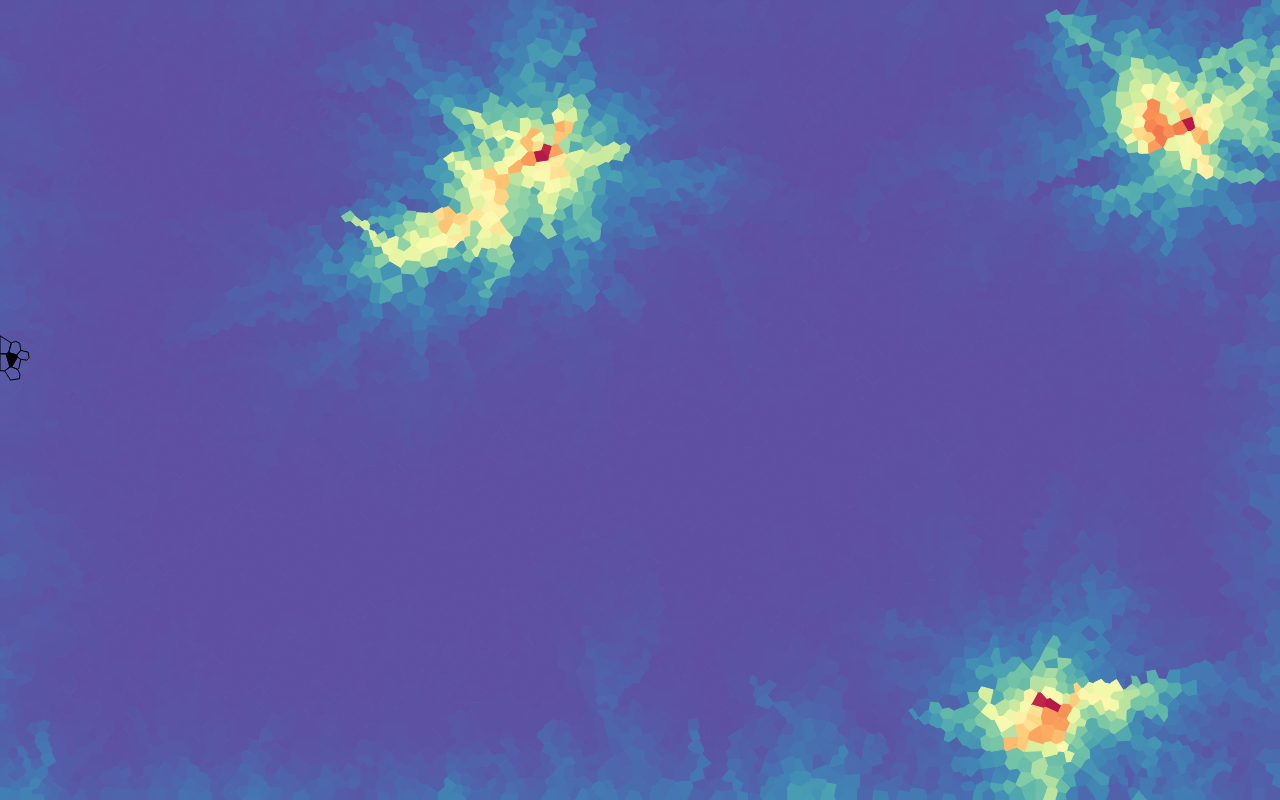
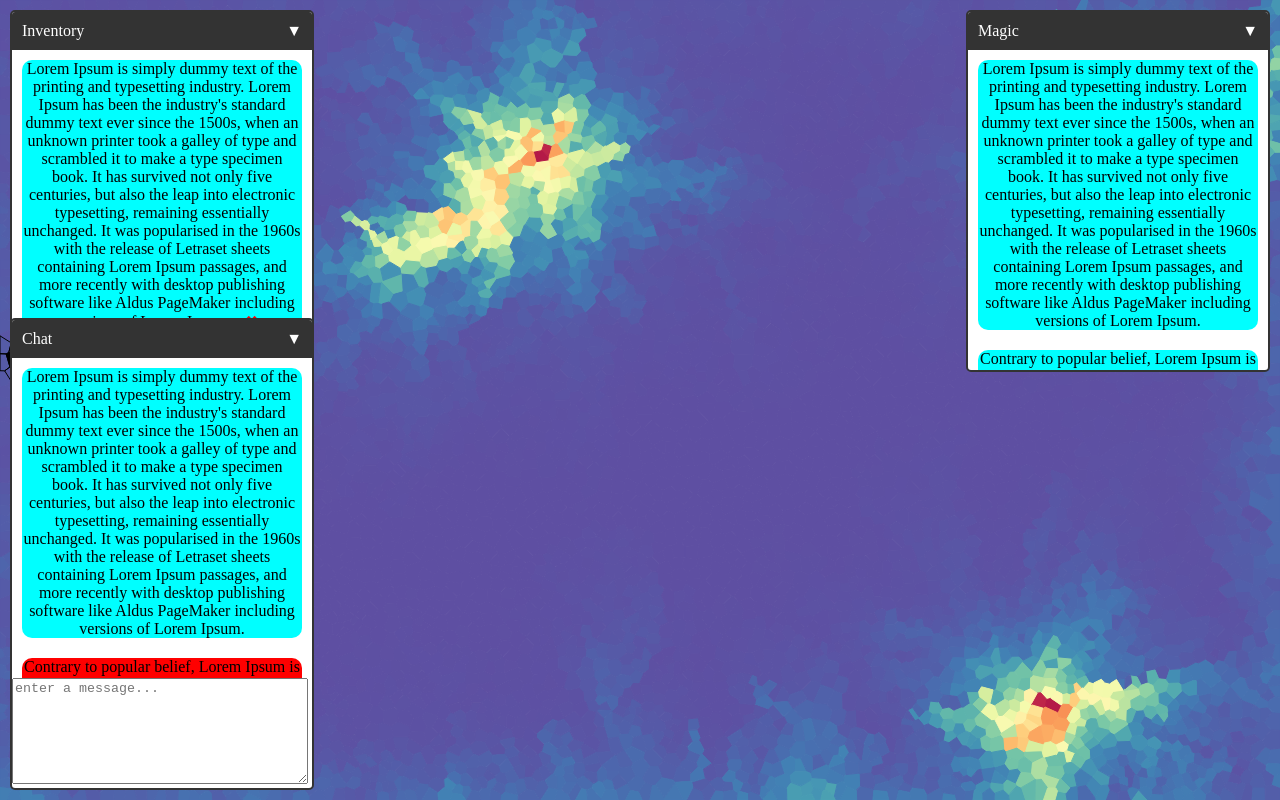
Before and after one commit to theonlychitranjanontheplanet/MAPATTEMPT2, a plain HTML site: page index.html in a window 1280 px wide. Drawn offline with Linux system fonts and the light colour scheme.

Commit message:
Added popups and node js server
Its scuffed but issok

```diff
--- a/index.html
+++ b/index.html
@@ -7,7 +7,54 @@
 </head>
 <body>
 
-    <svg></svg>
+    <!--AAAAAAAAAAAAAAAAAAAAAAAAAAAAAAAAAAAAAA-->
+    <div id="map-container"><svg></svg> </div>
+
+    <!--Start of inventory, chat and magic. God help me.-->
+    <div id="popups">
+        <!--Start of inventory collapsible! :D-->
+        <div id="inventory">
+            <div id="inventory-header">
+                <span>Inventory</span>
+                <span id="inventory-toggle-btn">▼</span>
+            </div>
+
+            <div id="inventory-content"></div>
+
+        </div>
+        <!--End of inventory collapsible D:-->
+
+        <!--Start of magic collapsible! :D-->
+        <div id="magic">
+            <div id="magic-header">
+                <span>Magic</span>
+                <span id="magic-toggle-btn">▼</span>
+            </div>
+
+            <div id="magic-content"></div>
+
+        </div>
+        <!--End of magic collapsible! D:-->
+
+
+        <!--Start of chat collapsible! :D-->
+
+        <div id="chat">
+            <div id="chat-header">
+                <span>Chat</span>
+                <span id="chat-toggle-btn">▼</span>
+            </div>
+
+            <div id="chat-content"></div>
+            <textarea id="userMessage" placeholder="enter a message..."></textarea>
+
+        </div>
+
+        <!--End of chat collapsible! D:-->
+    </div>
+    <!--End of inventory, chat and magic! THANK GOD!!!-->
+
+    <script src="./popups.js"></script>
     <script src="./index.js"></script>
 
 </body>
--- /dev/null
+++ b/popups.js
@@ -0,0 +1,98 @@
+//Inventory!!!!!!!!!!!
+//Select the inventory header. And on the
+const inventoryHeader = d3.select("#inventory").select("#inventory-header").on("click", toggleInventory);
+
+
+
+const inventoryContent = d3.select("#inventory-content");
+function addToInventory(text) {
+
+    inventoryContent
+    .append("div")
+    .attr("class" , "inventory-item")
+    .text(text)
+    //This takes care of removing FROM inventory for now. Change it a bit when using it with AI
+
+    .append("span")
+    .attr("class", "remove-item")
+    .text(" ✖")
+    .on("click", function()  {
+
+        d3.select(this.parentNode).remove();
+
+    });
+
+}
+
+function toggleInventory() {
+    //adds 'minimized' class to the inventory content (they already have inventory-content class)
+    const isMinimized = inventoryContent.classed("minimized");
+    inventoryContent.classed("minimized", !isMinimized);
+    d3.select("#inventory-toggle-btn").text(isMinimized ? "▼" : "▲");
+}
+
+addToInventory("Lorem Ipsum is simply dummy text of the printing and typesetting industry. Lorem Ipsum has been the industry's standard dummy text ever since the 1500s, when an unknown printer took a galley of type and scrambled it to make a type specimen book. It has survived not only five centuries, but also the leap into electronic typesetting, remaining essentially unchanged. It was popularised in the 1960s with the release of Letraset sheets containing Lorem Ipsum passages, and more recently with desktop publishing software like Aldus PageMaker including versions of Lorem Ipsum.")
+addToInventory("Contrary to popular belief, Lorem Ipsum is not simply random text. It has roots in a piece of classical Latin literature from 45 BC, making it over 2000 years old. Richard McClintock, a Latin professor at Hampden-Sydney College in Virginia, looked up one of the more obscure Latin words, consectetur, from a Lorem Ipsum passage, and going through the cites of the word in classical literature, discovered the undoubtable source. Lorem Ipsum comes from sections 1.10.32 and 1.10.33 of 'de Finibus Bonorum et Malorum' (The Extremes of Good and Evil) by Cicero, written in 45 BC. This book is a treatise on the theory of ethics, very popular during the Renaissance. The first line of Lorem Ipsum, 'Lorem ipsum dolor sit amet..', comes from a line in section 1.10.32.")
+
+
+
+
+//Magic!!!!!!!!!!!!!!!
+const magicHeader = d3.select("#magic").select("#magic-header").on("click", toggleMagic);
+
+const magicContent = d3.select("#magic-content");
+function addToMagic(text) {
+
+    magicContent
+    .append("div")
+    .attr("class" , "magic-item")
+    .text(text);
+
+};
+
+function toggleMagic() {
+
+    const isMinimized = magicContent.classed("minimized");
+    magicContent.classed("minimized", !isMinimized);
+    d3.select("#magic-toggle-btn").text(isMinimized ? "▼" : "▲");
+};
+
+
+addToMagic("Lorem Ipsum is simply dummy text of the printing and typesetting industry. Lorem Ipsum has been the industry's standard dummy text ever since the 1500s, when an unknown printer took a galley of type and scrambled it to make a type specimen book. It has survived not only five centuries, but also the leap into electronic typesetting, remaining essentially unchanged. It was popularised in the 1960s with the release of Letraset sheets containing Lorem Ipsum passages, and more recently with desktop publishing software like Aldus PageMaker including versions of Lorem Ipsum.")
+addToMagic("Contrary to popular belief, Lorem Ipsum is not simply random text. It has roots in a piece of classical Latin literature from 45 BC, making it over 2000 years old. Richard McClintock, a Latin professor at Hampden-Sydney College in Virginia, looked up one of the more obscure Latin words, consectetur, from a Lorem Ipsum passage, and going through the cites of the word in classical literature, discovered the undoubtable source. Lorem Ipsum comes from sections 1.10.32 and 1.10.33 of 'de Finibus Bonorum et Malorum' (The Extremes of Good and Evil) by Cicero, written in 45 BC. This book is a treatise on the theory of ethics, very popular during the Renaissance. The first line of Lorem Ipsum, 'Lorem ipsum dolor sit amet..', comes from a line in section 1.10.32.")
+
+
+
+//Chat!!!!!!!!!!!!!!!!!!!!!
+const chatHeader = d3.select("#chat").select("#chat-header").on("click", toggleChat);
+
+
+
+const chatContent = d3.select("#chat-content");
+function addToChat(isAI, text) {
+
+    chatContent
+    .append("div")
+    .attr("class" , ()=> {
+
+        if (isAI) {return "AI-item"}
+
+        return "chat-item";
+
+    })
+    .text(text)
+
+
+
+}
+
+function toggleChat() {
+
+    const isMinimized = chatContent.classed("minimized");
+    chatContent.classed("minimized", !isMinimized);
+    d3.select("#chat-toggle-btn").text(isMinimized ? "▼" : "▲");
+}
+
+
+addToChat(false, "Lorem Ipsum is simply dummy text of the printing and typesetting industry. Lorem Ipsum has been the industry's standard dummy text ever since the 1500s, when an unknown printer took a galley of type and scrambled it to make a type specimen book. It has survived not only five centuries, but also the leap into electronic typesetting, remaining essentially unchanged. It was popularised in the 1960s with the release of Letraset sheets containing Lorem Ipsum passages, and more recently with desktop publishing software like Aldus PageMaker including versions of Lorem Ipsum.")
+addToChat(true, "Contrary to popular belief, Lorem Ipsum is not simply random text. It has roots in a piece of classical Latin literature from 45 BC, making it over 2000 years old. Richard McClintock, a Latin professor at Hampden-Sydney College in Virginia, looked up one of the more obscure Latin words, consectetur, from a Lorem Ipsum passage, and going through the cites of the word in classical literature, discovered the undoubtable source. Lorem Ipsum comes from sections 1.10.32 and 1.10.33 of 'de Finibus Bonorum et Malorum' (The Extremes of Good and Evil) by Cicero, written in 45 BC. This book is a treatise on the theory of ethics, very popular during the Renaissance. The first line of Lorem Ipsum, 'Lorem ipsum dolor sit amet..', comes from a line in section 1.10.32.")
--- a/style.css
+++ b/style.css
@@ -3,11 +3,114 @@ body, html {
     padding: 0;
     width: 100%;
     height: 100%;
+    overflow: hidden;
 }
 
+#map-container {
+    position: absolute;
+    top: 0;
+    left: 0;
+    width: 100%;
+    height: 100%;
+    z-index: 1;
+}
 
-svg{
+svg {
     width: 100%;
     height: 100%;
     display: block;
 }
+
+/* Popups container */
+#popups {
+    position: absolute;
+    top: 0;
+    left: 0;
+    width: 100%;
+    height: 100%;
+    z-index: 2;
+    pointer-events: none;
+}
+
+#inventory, #magic, #chat {
+    position: absolute;
+    background-color: #fff;
+    border: 2px solid #333;
+    border-radius: 5px;
+    width: 300px;
+    transition: height 0.3s ease-out;
+    overflow: hidden;
+    pointer-events: auto;
+}
+
+#userMessage {
+
+    width: 290px;
+    height:100px;
+
+}
+
+#inventory {
+    top: 10px;
+    left: 10px;
+}
+
+#magic {
+    top: 10px;
+    right: 10px;
+}
+
+#chat {
+    bottom: 10px;
+    left: 10px;
+}
+
+#inventory-header, #magic-header, #chat-header {
+    background-color: #333;
+    color: #fff;
+    padding: 10px;
+    cursor: pointer;
+    display: flex;
+    justify-content: space-between;
+    align-items: center;
+}
+
+#inventory-content, #magic-content, #chat-content {
+    padding: 10px;
+    height: 300px;
+    overflow-y: scroll;
+}
+
+.inventory-item, .magic-item, .chat-item, .AI-item {
+
+    border-radius: 10px;
+    margin-bottom: 20px;
+    text-align: center;
+
+}
+
+.inventory-item, .magic-item, .chat-item {
+
+    background-color: aqua;
+
+}
+
+.AI-item {
+
+    background-color: rgb(255, 0, 0);
+
+}
+
+#inventory-content.minimized, #magic-content.minimized, #chat-content.minimized {
+    display: none;
+}
+
+.remove-item {
+    color: red;
+    cursor: pointer;
+    margin-left: 10px;
+}
+
+.remove-item:hover {
+    color: darkred;
+}
```
Also changed, not shown: index.js (+0 -49 lines), test.html (+47 -2 lines), test.js (+17 -11 lines).
